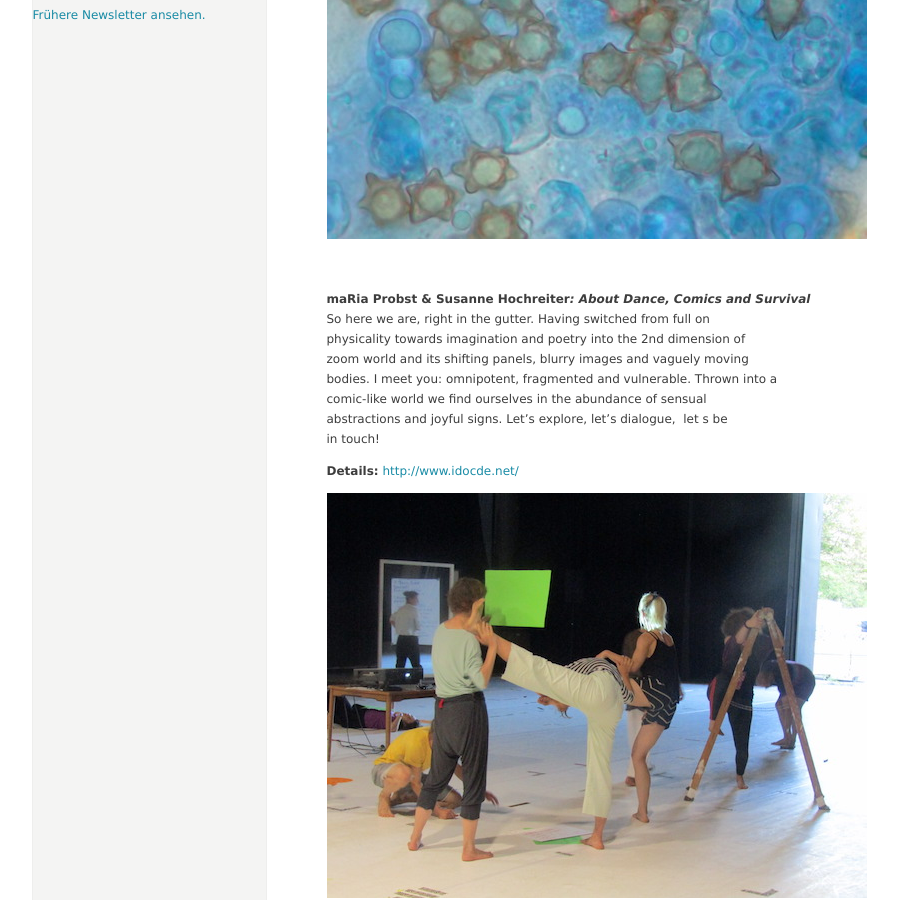
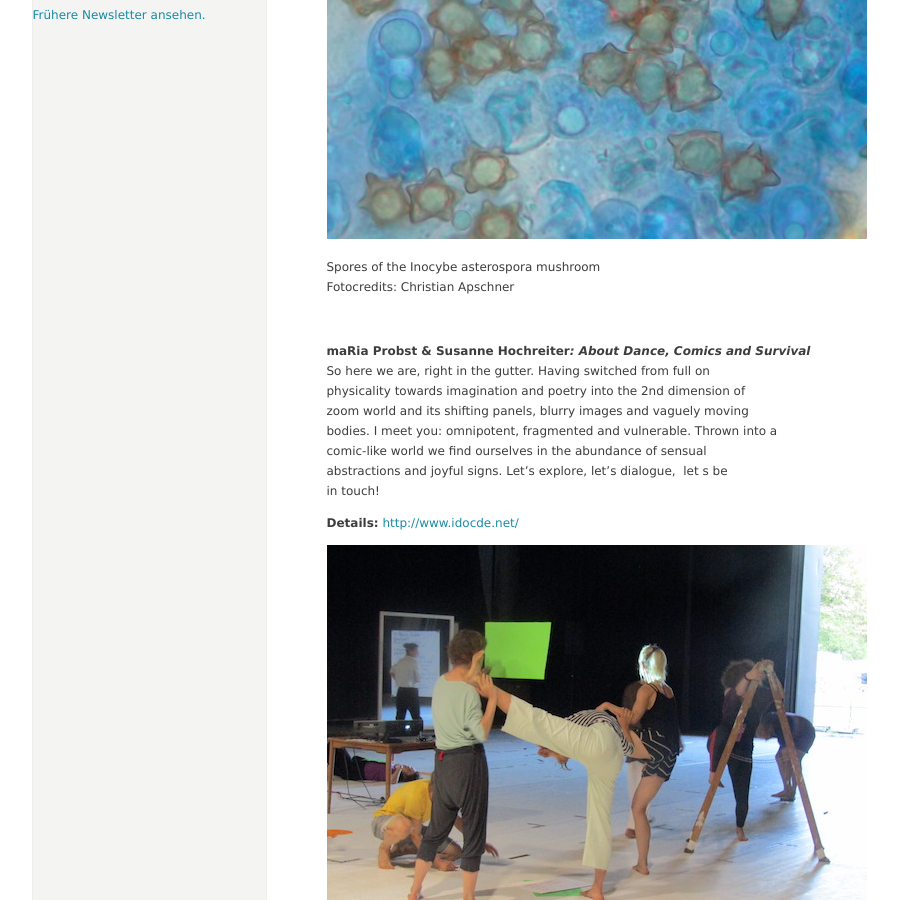
Before and after one commit to manulari/rollingpointat, a Jekyll site: the page built from _all_pages/koop.md, in a window 1280 px wide and 900 px high, scrolled down 1209 px. Shown: the whole window, without its empty margins (152-1050 px from the left). Built offline with Jekyll 4.4.1, drawn with Linux system fonts in a browser that asks for light colours; comment, search, counter and statistics services are not loaded.

Commit message:
Update page “koop”

```diff
--- a/_all_pages/koop.md
+++ b/_all_pages/koop.md
@@ -20,6 +20,9 @@ Buildung on some mycological knowledge* we will dive into a sensorimotor experie
 *Patricia Kaishian: The Science Underground: Mycology as a queer discipline (preprint)*
 
 ![](/assets/uploads/p8220004-kopie.jpg)
+
+Spores of the Inocybe asterospora mushroom\
+Fotocredits: Christian Apschner
 
 **&nbsp;**
 
```
